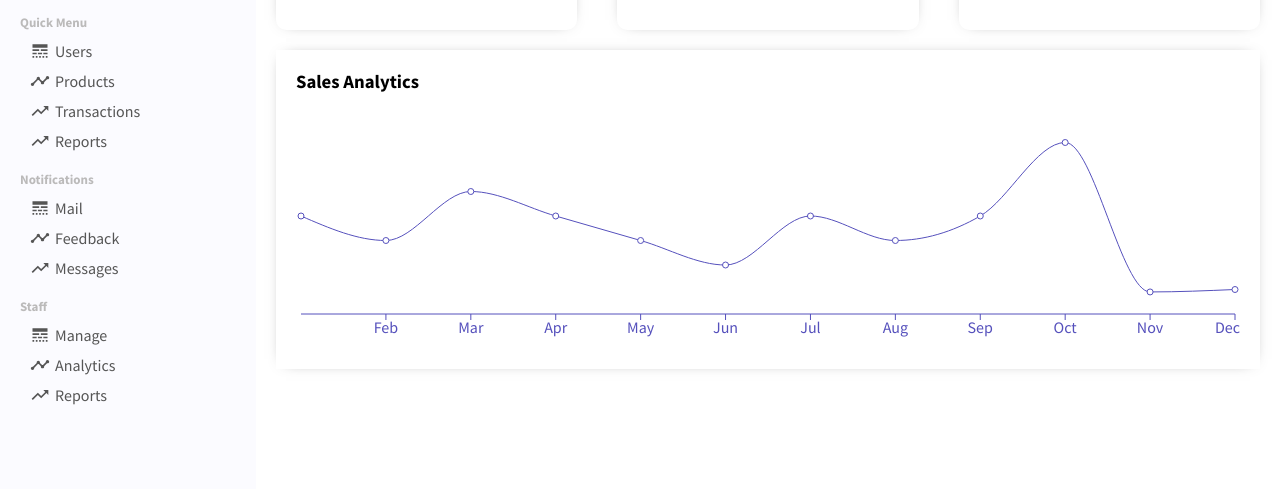
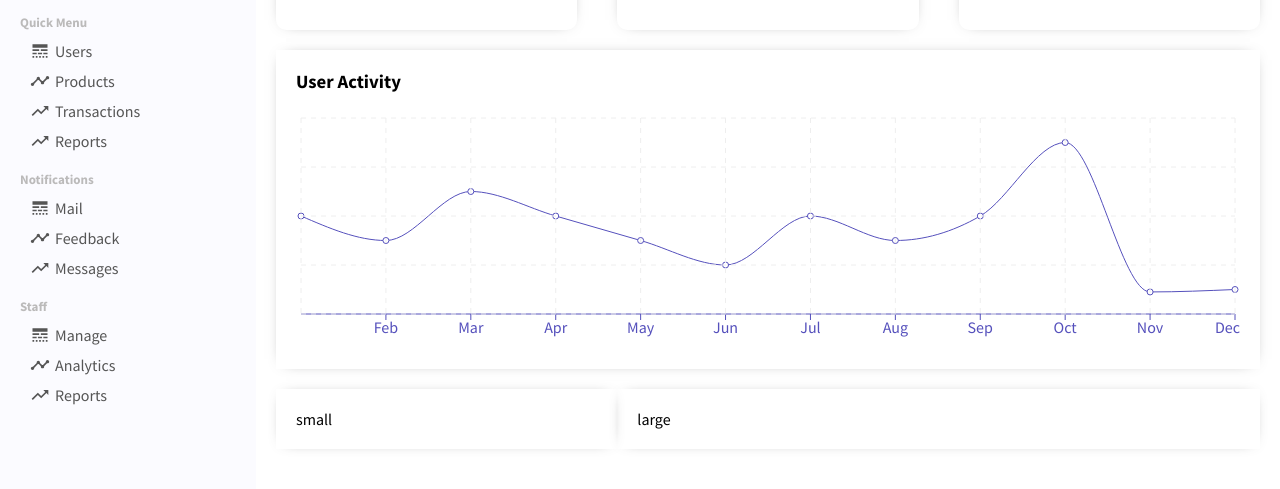
Before and after one commit to Isrealsix/admindashboard, a React (Create React App) app: page / in a window 1280 px wide. Shown: the part 193-682 px from the top of the page. Built offline with nearby package versions, Linux system fonts and the light colour scheme.

Commit message:
working on the widgets

```diff
--- a/src/components/chart/Chart.js
+++ b/src/components/chart/Chart.js
@@ -4,80 +4,20 @@ import {
 	XAxis,
 	CartesianGrid,
 	Tooltip,
-	Legend,
 	ResponsiveContainer,
 } from 'recharts';
 import classes from './Chart.module.css';
 
-const Chart = () => {
-	const data = [
-		{
-			name: 'Jan',
-			Activity: 4000,
-		},
-
-		{
-			name: 'Feb',
-			Activity: 3000,
-		},
-
-		{
-			name: 'Mar',
-			Activity: 5000,
-		},
-
-		{
-			name: 'Apr',
-			Activity: 4000,
-		},
-
-		{
-			name: 'May',
-			Activity: 3000,
-		},
-
-		{
-			name: 'Jun',
-			Activity: 2000,
-		},
-
-		{
-			name: 'Jul',
-			Activity: 4000,
-		},
-
-		{
-			name: 'Aug',
-			Activity: 3000,
-		},
-
-		{
-			name: 'Sep',
-			Activity: 4000,
-		},
-
-		{
-			name: 'Oct',
-			Activity: 7000,
-		},
-
-		{
-			name: 'Nov',
-			Activity: 900,
-		},
-
-		{
-			name: 'Dec',
-			Activity: 1000,
-		},
-	];
+const Chart = ({ title, data, dataKey, grid }) => {
 	return (
 		<div className={classes.chart}>
-			<h3 className={classes.chartTitle}>Sales Analytics</h3>
+			<h3 className={classes.chartTitle}>{title}</h3>
 			<ResponsiveContainer width="100%" aspect={4 / 1}>
 				<LineChart data={data}>
 					<XAxis dataKey="name" stroke="#5550bc" />
-					<Line type="monotone" dataKey="Activity" stroke="#5550bc" />
+					<Line type="monotone" dataKey={dataKey} stroke="#5550bc" />
+					<Tooltip />
+					{grid && <CartesianGrid stroke="#eee" strokeDasharray="5 5" />}
 				</LineChart>
 			</ResponsiveContainer>
 		</div>
--- /dev/null
+++ b/src/components/chart/dummyData.js
@@ -0,0 +1,61 @@
+export const activityData = [
+	{
+		name: 'Jan',
+		Activity: 4000,
+	},
+
+	{
+		name: 'Feb',
+		Activity: 3000,
+	},
+
+	{
+		name: 'Mar',
+		Activity: 5000,
+	},
+
+	{
+		name: 'Apr',
+		Activity: 4000,
+	},
+
+	{
+		name: 'May',
+		Activity: 3000,
+	},
+
+	{
+		name: 'Jun',
+		Activity: 2000,
+	},
+
+	{
+		name: 'Jul',
+		Activity: 4000,
+	},
+
+	{
+		name: 'Aug',
+		Activity: 3000,
+	},
+
+	{
+		name: 'Sep',
+		Activity: 4000,
+	},
+
+	{
+		name: 'Oct',
+		Activity: 7000,
+	},
+
+	{
+		name: 'Nov',
+		Activity: 900,
+	},
+
+	{
+		name: 'Dec',
+		Activity: 1000,
+	},
+];
--- /dev/null
+++ b/src/components/widgetLg/WidgetLg.js
@@ -0,0 +1,6 @@
+import classes from './WidgetLg.module.css';
+const WidgetLg = () => {
+	return <div className={classes.widgetLg}>large</div>;
+};
+
+export default WidgetLg;
--- /dev/null
+++ b/src/components/widgetLg/WidgetLg.module.css
@@ -0,0 +1,6 @@
+.widgetLg {
+    flex: 2;
+    padding: 20px;
+    -webkit-box-shadow: 0 0 15px -10px rgba(0, 0, 0, .7);
+    box-shadow: 0 0 15px -10px rgba(0, 0, 0, .7);
+}
--- /dev/null
+++ b/src/components/widgetSm/WidgetSm.js
@@ -0,0 +1,6 @@
+import classes from './WidgetSm.module.css';
+const WidgetSm = () => {
+	return <div className={classes.widgetSm}>small</div>;
+};
+
+export default WidgetSm;
--- /dev/null
+++ b/src/components/widgetSm/WidgetSm.module.css
@@ -0,0 +1,6 @@
+.widgetSm {
+    flex: 1;
+    padding: 20px;
+    -webkit-box-shadow: 0 0 15px -10px rgba(0, 0, 0, .7);
+    box-shadow: 0 0 15px -10px rgba(0, 0, 0, .7);
+}
--- a/src/pages/home/Home.js
+++ b/src/pages/home/Home.js
@@ -1,12 +1,24 @@
 import Chart from '../../components/chart/Chart';
 import FeaturedInfo from '../../components/FeaturedInfo/FeaturedInfo';
 import classes from './Home.module.css';
+import { activityData } from '../../components/chart/dummyData';
+import WidgetSm from '../../components/widgetSm/WidgetSm';
+import WidgetLg from '../../components/widgetLg/WidgetLg';
 
 function Home() {
 	return (
 		<div className={classes.home}>
 			<FeaturedInfo />
-			<Chart />
+			<Chart
+				data={activityData}
+				title="User Activity"
+				grid={true}
+				dataKey="Activity"
+			/>
+			<div className={classes.homeWidgets}>
+				<WidgetSm />
+				<WidgetLg />
+			</div>
 		</div>
 	);
 }
--- a/src/pages/home/Home.module.css
+++ b/src/pages/home/Home.module.css
@@ -1,3 +1,8 @@
 .home {
     flex: 4;
 }
+
+.homeWidgets {
+    display: flex;
+    margin: 20px;
+}
```
